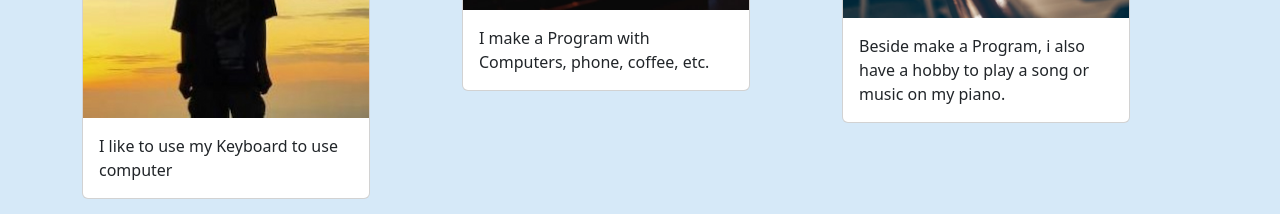
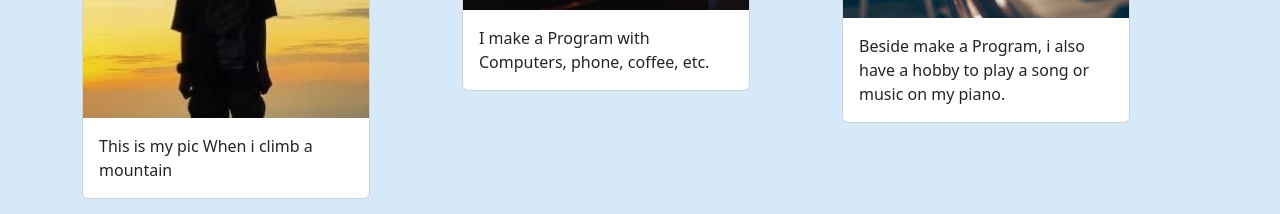
Before and after one commit to ahmadyastasyir/ahmadyastasyir.github.io, a plain HTML site: page index.html in a window 1280 px wide. Shown: the part 1820-2034 px from the top of the page. Drawn offline with nearby package versions, Linux system fonts and the light colour scheme.

Commit message:
mengubah text gallery bagian 1

```diff
--- a/index.html
+++ b/index.html
@@ -106,7 +106,7 @@
             <div class="card" style="width: 18rem">
               <img src="img/Unsplash/1.jpg" class="card-img-top" alt="" />
               <div class="card-body">
-                <p class="card-text">I like to use my Keyboard to use computer </p>
+                <p class="card-text">This is my pic When i climb a mountain</p>
               </div>
             </div>
           </div>
```
